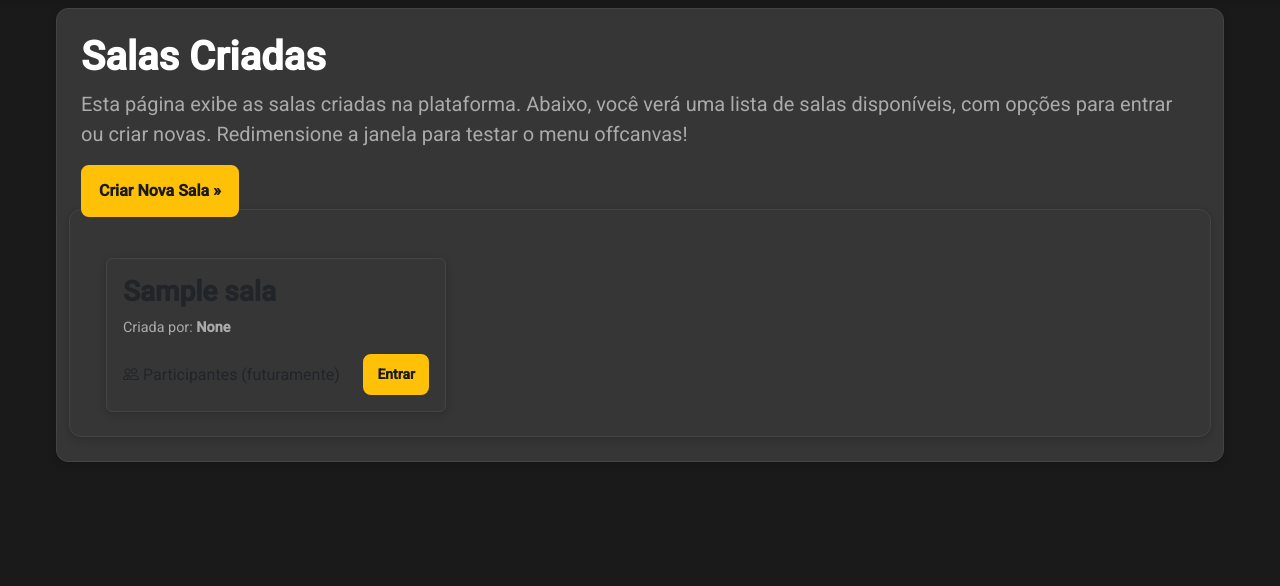
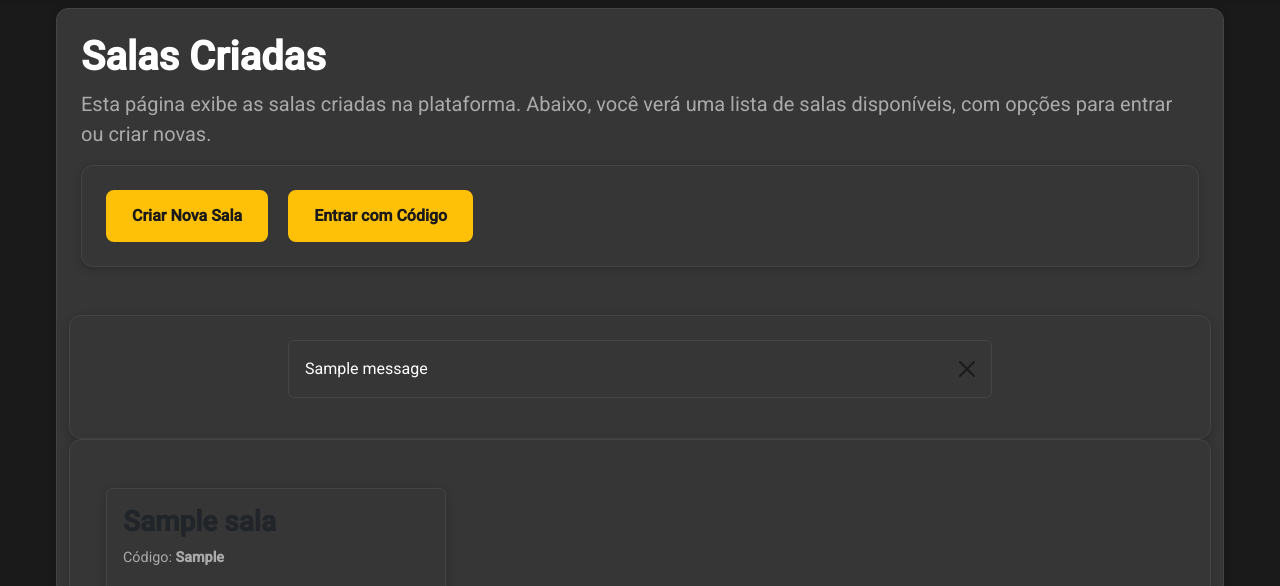
Before and after one commit to Pedroartur84/Plataforma-de-educa-o-gameficada, a Django app: page /usuarios/principal/ in a window 1280 px wide. Shown: the part 96-682 px from the top of the page. Run offline with Django 5.2, Linux system fonts and the light colour scheme; a user stored in the database is signed in; tables that the repository leaves empty hold one stand-in row (values such as "Sample post"); one stand-in notice (Sample message) is shown.

Commit message:
função de entrar na sala com código.

```diff
--- a/templates/principal/principal_page.html
+++ b/templates/principal/principal_page.html
@@ -48,19 +48,74 @@
 </nav>
 
 <div class="content container">
+    <!-- TÍTULO ACIMA DOS BOTÕES -->
     <h1>Salas Criadas</h1>
     <p class="lead">
-        Esta página exibe as salas criadas na plataforma. Abaixo, você verá uma lista de salas disponíveis, com opções para entrar ou criar novas. Redimensione a janela para testar o menu offcanvas!
+        Esta página exibe as salas criadas na plataforma. Abaixo, você verá uma lista de salas disponíveis, com opções para entrar ou criar novas.
     </p>
-    <p>
-        <a href="{% url 'usuarios:criar_sala' %}" class="btn btn-primary">Criar Nova Sala &raquo;</a>
-    </p>
+
+    <!-- BOTÕES PRINCIPAIS ALINHADOS À ESQUERDA -->
+    <div class="mb-5">
+        <a href="{% url 'usuarios:criar_sala' %}" class="btn btn-primary px-4 me-3">
+            Criar Nova Sala
+        </a>
+
+        <!-- BOTÃO ENTRAR POR CÓDIGO -->
+        <button type="button" class="btn btn-primary px-4" data-bs-toggle="modal" data-bs-target="#codigoModal">
+            Entrar com Código
+        </button>
+    </div>
+
+    <!-- MODAL PARA ENTRAR COM CÓDIGO -->
+    <div class="modal fade" id="codigoModal" tabindex="-1" aria-labelledby="codigoModalLabel" aria-hidden="true">
+        <div class="modal-dialog modal-dialog-centered">
+            <div class="modal-content">
+                <div class="modal-header">
+                    <h5 class="modal-title" id="codigoModalLabel">Entrar na Sala com Código</h5>
+                    <button type="button" class="btn-close" data-bs-dismiss="modal" aria-label="Close"></button>
+                </div>
+                <form method="post" action="{% url 'usuarios:pag_principal' %}">
+                    {% csrf_token %}
+                    <div class="modal-body text-center">
+                        <p class="mb-3">Digite o código que o professor passou:</p>
+                        <div class="input-group mb-3">
+                            <input type="text" name="codigo" class="form-control text-center text-uppercase fw-bold"
+                                   placeholder="EX: A1B2C3D4" maxlength="10" required
+                                   style="font-size: 1.2rem; letter-spacing: 3px;">
+                        </div>
+                        <small class="text-muted">O código geralmente tem 8 caracteres (letras e números)</small>
+                    </div>
+                    <div class="modal-footer justify-content-center">
+                        <button type="button" class="btn btn-secondary" data-bs-dismiss="modal">Cancelar</button>
+                        <button type="submit" class="btn btn-primary">Entrar na Sala</button>
+                    </div>
+                </form>
+            </div>
+        </div>
+    </div>
+
+    <!-- MENSAGENS -->
+    {% if messages %}
+    <div class="row justify-content-center mb-4">
+        <div class="col-md-8">
+            {% for message in messages %}
+            <div class="alert alert-{{ message.tags }} alert-dismissible fade show" role="alert">
+                {{ message }}
+                <button type="button" class="btn-close" data-bs-dismiss="alert"></button>
+            </div>
+            {% endfor %}
+        </div>
+    </div>
+    {% endif %}
+
+    <!-- LISTA DE SALAS -->
     <div class="row row-cols-1 row-cols-md-2 row-cols-lg-3 g-4">
         {% for sala in salas %}
         <div class="col">
             <div class="card h-100">
                 <div class="card-body">
                     <h3 class="card-title mb-2">{{ sala.nome }}</h3>
+                    <p class="card-text text-muted">Código: <strong>{{ sala.codigo }}</strong></p>
                     <p class="card-text text-muted">Criada por: <strong>{{ sala.criador.username }}</strong></p>
                     <div class="d-flex justify-content-between align-items-center mt-3">
                         <span><i class="bi bi-people"></i> Participantes (futuramente)</span>
--- a/usuarios/views.py
+++ b/usuarios/views.py
@@ -44,9 +44,22 @@ def cadastro(request):
 @login_required
 def principal(request):
     """Exibe a página principal com as salas do usuário logado (como aluno ou criador)."""
-    # Buscar salas onde o usuário participa (como aluno ou professor)
-    salas_participantes = ParticipacaoSala.objects.filter(usuario=request.user).select_related('sala')
-    salas = [participacao.sala for participacao in salas_participantes]
+    salas = Sala.objects.filter(
+        Q(participantes__usuario=request.user) | Q(criador=request.user)
+    ).distinct().order_by('-data_criacao') # Ordenar por data de criação mais recente
+
+    if request.method == 'POST':
+        codigo = request.POST.get('codigo', '').strip().upper()
+        try:
+            sala = Sala.objects.get(codigo=codigo)
+            if ParticipacaoSala.objects.filter(usuario=request.user, sala=sala).exists():
+                messages.info(request, f'Você já está na sala {sala.nome}.')
+            else:
+                ParticipacaoSala.objects.create(usuario=request.user, sala=sala, tipo_na_sala='aluno')
+                messages.success(request, f'Você entrou na sala {sala.nome} como aluno.')
+                return redirect('usuarios:sala_virtual', sala_id=sala.id)
+        except Sala.DoesNotExist:
+            messages.error(request, 'Código de sala inválido.')
     return render(request, 'principal/principal_page.html', {'salas': salas})
 
 @login_required
```
